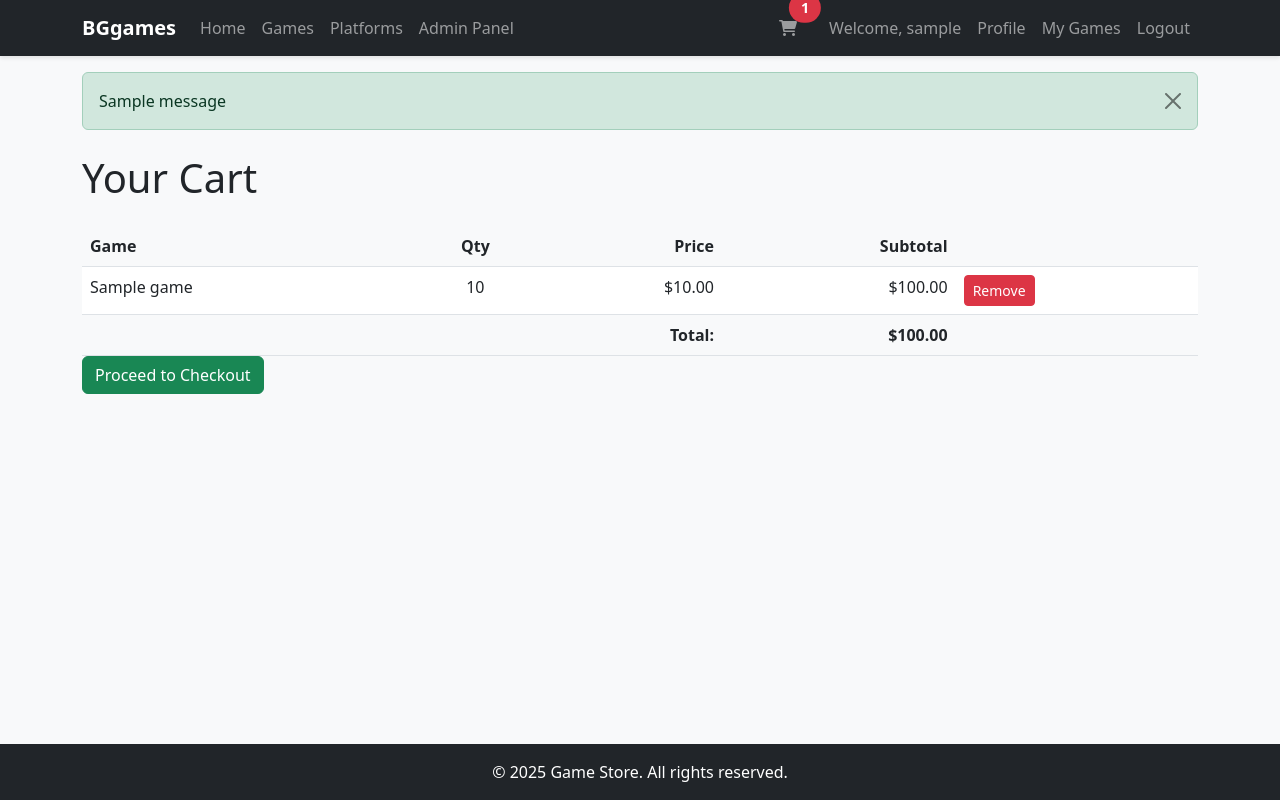
After one commit to ben9730/django-game-store, a Django app: page /games/cart/ in a window 1280 px wide. The commit adds this page. Run offline with Django 5.2, Linux system fonts and the light colour scheme; a user stored in the database is signed in; tables that the repository leaves empty hold one stand-in row (values such as "Sample post"); one stand-in notice (Sample message) is shown.

```diff
--- a/admin_panel/views.py
+++ b/admin_panel/views.py
@@ -3,6 +3,7 @@ from django.contrib.auth.decorators import login_required
 from django.contrib.admin.views.decorators import staff_member_required
 from django.db.models import Count, Sum, Avg
 from django.utils import timezone
+from django.contrib import messages
 from datetime import datetime
 from .models import SalesReport
 from games.models import Game, GameImage, GameVideo
@@ -45,6 +46,7 @@ def admin_panel(request):
 
         if game_form.is_valid():
             game = game_form.save()
+            messages.success(request, 'Game added successfully')
 
             # Save images
             for form in image_forms:
--- a/games/models.py
+++ b/games/models.py
@@ -1,5 +1,6 @@
 from django.db import models
 from django.urls import reverse
+from django.conf import settings
 
 
 class Platform(models.Model):
@@ -34,12 +35,9 @@ class Game(models.Model):
         return reverse('game_detail', args=[str(self.id)])
 
     def get_image_url(self):
+        """Return the first associated image URL or empty string."""
         if self.images.exists():
-            image = self.images.first()
-            if image.image:
-                return image.image.url
-            elif image.image_url:
-                return image.image_url
+            return self.images.first().image_url or ''
         return ''
 
     def get_video_urls(self):
@@ -67,3 +65,32 @@ class GameVideo(models.Model):
 
     def __str__(self):
         return f"{self.game.title} - {self.title}"
+
+
+class Cart(models.Model):
+    """Shopping cart linked to a user."""
+    user = models.ForeignKey(settings.AUTH_USER_MODEL, on_delete=models.CASCADE, related_name='cart')
+    created_at = models.DateTimeField(auto_now_add=True)
+    updated_at = models.DateTimeField(auto_now=True)
+
+    def __str__(self):
+        return f"Cart #{self.id} for {self.user.username}"
+
+    def total_price(self):
+        return sum(item.subtotal() for item in self.items.all())
+
+
+class CartItem(models.Model):
+    cart = models.ForeignKey(Cart, related_name='items', on_delete=models.CASCADE)
+    game = models.ForeignKey(Game, on_delete=models.CASCADE)
+    quantity = models.PositiveIntegerField(default=1)
+    price = models.DecimalField(max_digits=10, decimal_places=2)
+
+    class Meta:
+        unique_together = ('cart', 'game')
+
+    def __str__(self):
+        return f"{self.game.title} x{self.quantity}"
+
+    def subtotal(self):
+        return self.price * self.quantity
--- /dev/null
+++ b/games/templates/games/cart_detail.html
@@ -0,0 +1,51 @@
+{% extends 'base.html' %}
+{% load static %}
+
+{% block title %}Your Cart - Game Store{% endblock %}
+
+{% block content %}
+<h1 class="mb-4">Your Cart</h1>
+{% if cart.items.exists %}
+<table class="table">
+    <thead>
+        <tr>
+            <th>Game</th>
+            <th class="text-center">Qty</th>
+            <th class="text-end">Price</th>
+            <th class="text-end">Subtotal</th>
+            <th></th>
+        </tr>
+    </thead>
+    <tbody>
+        {% for item in cart.items.all %}
+        <tr>
+            <td>{{ item.game.title }}</td>
+            <td class="text-center">{{ item.quantity }}</td>
+            <td class="text-end">${{ item.price }}</td>
+            <td class="text-end">${{ item.subtotal }}</td>
+            <td>
+                <form method="post" action="{% url 'games:remove_cart_item' item.id %}" class="d-inline">
+                    {% csrf_token %}
+                    <button type="submit" class="btn btn-sm btn-danger">Remove</button>
+                </form>
+            </td>
+        </tr>
+        {% endfor %}
+    </tbody>
+    <tfoot>
+        <tr>
+            <th colspan="3" class="text-end">Total:</th>
+            <th class="text-end">${{ cart.total_price }}</th>
+            <th></th>
+        </tr>
+    </tfoot>
+</table>
+<form method="post" action="{% url 'games:cart_checkout' %}">
+    {% csrf_token %}
+    <button type="submit" class="btn btn-success">Proceed to Checkout</button>
+</form>
+{% else %}
+<p>Your cart is empty.</p>
+<a href="{% url 'games:game_list' %}" class="btn btn-primary">Continue Shopping</a>
+{% endif %}
+{% endblock %}
--- a/games/urls.py
+++ b/games/urls.py
@@ -15,4 +15,10 @@ urlpatterns = [
     path('platforms/add/', views.PlatformCreateView.as_view(), name='platform_add'),
     path('platforms/<int:pk>/edit/', views.PlatformUpdateView.as_view(), name='platform_edit'),
     path('platforms/<int:pk>/', views.PlatformDetailView.as_view(), name='platform_detail'),
+
+    # Cart URLs
+    path('cart/', views.CartDetailView.as_view(), name='cart_detail'),
+    path('cart/add/<int:game_id>/', views.AddToCartView.as_view(), name='add_to_cart'),
+    path('cart/remove/<int:item_id>/', views.RemoveCartItemView.as_view(), name='remove_cart_item'),
+    path('cart/checkout/', views.CartCheckoutView.as_view(), name='cart_checkout'),
 ]
--- a/games/views.py
+++ b/games/views.py
@@ -3,7 +3,9 @@ from django.views.generic import ListView, DetailView, View
 from django.contrib import messages
 from django.contrib.admin.views.decorators import staff_member_required
 from django.utils.decorators import method_decorator
-from django.http import JsonResponse
+from django.http import JsonResponse, HttpResponseRedirect
+from django.urls import reverse
+from django.contrib.auth.decorators import login_required
 from .models import Game, Platform, GameImage, GameVideo
 from .forms import GameImageForm, GameVideoForm, PlatformForm
 
@@ -15,13 +17,7 @@ class GameListView(ListView):
     paginate_by = 20
 
     def get_queryset(self):
-        queryset = Game.objects.all()
-        platform = self.request.GET.get('platform')
-
-        if platform:
-            queryset = queryset.filter(platforms__name=platform)
-
-        return queryset
+        return Game.objects.all()
 
 
 class GameDetailView(DetailView):
@@ -52,6 +48,7 @@ class PlatformDetailView(DetailView):
 
     def get_context_data(self, **kwargs):
         context = super().get_context_data(**kwargs)
+        context['games'] = self.object.game_set.all()
         context['platforms'] = Platform.objects.all()
         return context
 
@@ -165,3 +162,64 @@ class PlatformUpdateView(View):
             return redirect('games:platform_list')
         return render(request, 'games/platform_form.html', {'form': form, 'platform': platform})
         return redirect('games:game_video_upload', pk=pk)
+
+
+############################
+# Cart helpers and views   #
+############################
+
+def _get_cart(user):
+    """Return existing cart for user or create a new one."""
+    from .models import Cart  # local import to avoid circular
+    cart, _ = Cart.objects.get_or_create(user=user)
+    return cart
+
+
+@method_decorator(login_required, name='dispatch')
+class AddToCartView(View):
+    """Add a game to the authenticated user's cart."""
+    def post(self, request, game_id):
+        game = get_object_or_404(Game, id=game_id)
+        cart = _get_cart(request.user)
+        item, created = cart.items.get_or_create(game=game, defaults={'price': game.price})
+        if not created:
+            item.quantity += 1
+            item.save()
+        messages.success(request, f'"{game.title}" added to your cart')
+        next_url = request.POST.get('next') or request.META.get('HTTP_REFERER') or reverse('games:cart_detail')
+        return HttpResponseRedirect(next_url)
+
+
+@method_decorator(login_required, name='dispatch')
+class CartDetailView(DetailView):
+    template_name = 'games/cart_detail.html'
+    context_object_name = 'cart'
+
+    def get_object(self, queryset=None):
+        return _get_cart(self.request.user)
+
+
+@method_decorator(login_required, name='dispatch')
+class RemoveCartItemView(View):
+    def post(self, request, item_id):
+        from .models import CartItem
+        item = get_object_or_404(CartItem, id=item_id, cart__user=request.user)
+        item.delete()
+        messages.info(request, 'Item removed from cart')
+        return redirect('games:cart_detail')
+
+
+@method_decorator(login_required, name='dispatch')
+class CartCheckoutView(View):
+    """Convert cart items into purchased games (UserGame) and clear cart."""
+    def post(self, request):
+        from users.models import UserGame
+        cart = _get_cart(request.user)
+        if not cart.items.exists():
+            messages.warning(request, 'Your cart is empty.')
+            return redirect('games:cart_detail')
+        for item in cart.items.select_related('game'):
+            UserGame.objects.get_or_create(user_id=request.user.id, game=item.game)
+        cart.items.all().delete()
+        messages.success(request, 'Purchase successful! Games added to your library.')
+        return redirect('users:library')
--- a/templates/base.html
+++ b/templates/base.html
@@ -35,6 +35,26 @@
                     </li>
                     {% endif %}
                 </ul>
+
+                <!-- Cart link -->
+                <ul class="navbar-nav me-3">
+                    <li class="nav-item position-relative">
+                        <a class="nav-link" href="{% if user.is_authenticated %}{% url 'games:cart_detail' %}{% else %}{% url 'users:login' %}?next={% url 'games:cart_detail' %}{% endif %}">
+                            <i class="fas fa-shopping-cart"></i>
+                            {% with count=user.is_authenticated|yesno:"1,0" %}{% endwith %}
+                            {% if user.is_authenticated %}
+                                {% with cart=user.cart.first %}
+                                    {% if cart and cart.items.exists %}
+                                        <span class="position-absolute top-0 start-100 translate-middle badge rounded-pill bg-danger">
+                                            {{ cart.items.count }}
+                                        </span>
+                                    {% endif %}
+                                {% endwith %}
+                            {% endif %}
+                        </a>
+                    </li>
+                </ul>
+
                 <ul class="navbar-nav">
                     {% if user.is_authenticated %}
                         <li class="nav-item">
@@ -62,7 +82,18 @@
         </div>
     </nav>
 
-    <div class="container mt-4">
+    {% if messages %}
+    <div class="container mt-3">
+        {% for message in messages %}
+            <div class="alert alert-{{ message.tags }} alert-dismissible fade show" role="alert">
+                {{ message }}
+                <button type="button" class="btn-close" data-bs-dismiss="alert" aria-label="Close"></button>
+            </div>
+        {% endfor %}
+    </div>
+{% endif %}
+
+<div class="container mt-4">
         {% block content %}{% endblock %}
     </div>
 
--- a/users/models.py
+++ b/users/models.py
@@ -1,5 +1,7 @@
 from django.db import models
 from django.contrib.auth.models import AbstractUser
+from django.conf import settings
+import datetime
 
 class CustomUser(AbstractUser):
     # Additional user fields
@@ -26,11 +28,11 @@ class CustomUser(AbstractUser):
         return self.username
 
 class UserGame(models.Model):
-    user = models.ForeignKey(CustomUser, on_delete=models.CASCADE, related_name='user_games')
+    user = models.ForeignKey(settings.AUTH_USER_MODEL, on_delete=models.CASCADE, related_name='user_games')
     game = models.ForeignKey('games.Game', on_delete=models.CASCADE)
     purchase_date = models.DateTimeField(auto_now_add=True)
     last_played = models.DateTimeField(null=True, blank=True)
-    play_time = models.DurationField(default=0)
+    play_time = models.DurationField(default=datetime.timedelta)
 
     class Meta:
         unique_together = ('user', 'game')
--- a/users/views.py
+++ b/users/views.py
@@ -11,6 +11,7 @@ User = get_user_model()
 
 def logout_view(request):
     logout(request)
+    messages.success(request, 'You have successfully logged out.')
     return redirect('games:game_list')
 
 def login_view(request):
```
Also changed, not shown: games/templates/games/game_detail.html (+6 -2 lines), games/templates/games/game_list.html (+8 -47 lines), games/templates/games/game_list_backup.html (added, +174 -0 lines), users/templates/users/library.html (+2 -5 lines), README.md, games/migrations/0005_cart_cartitem.py (added), users/migrations/0001_initial.py (added), users/migrations/0002_copy_old_users.py (added), users/migrations/__init__.py (added).
